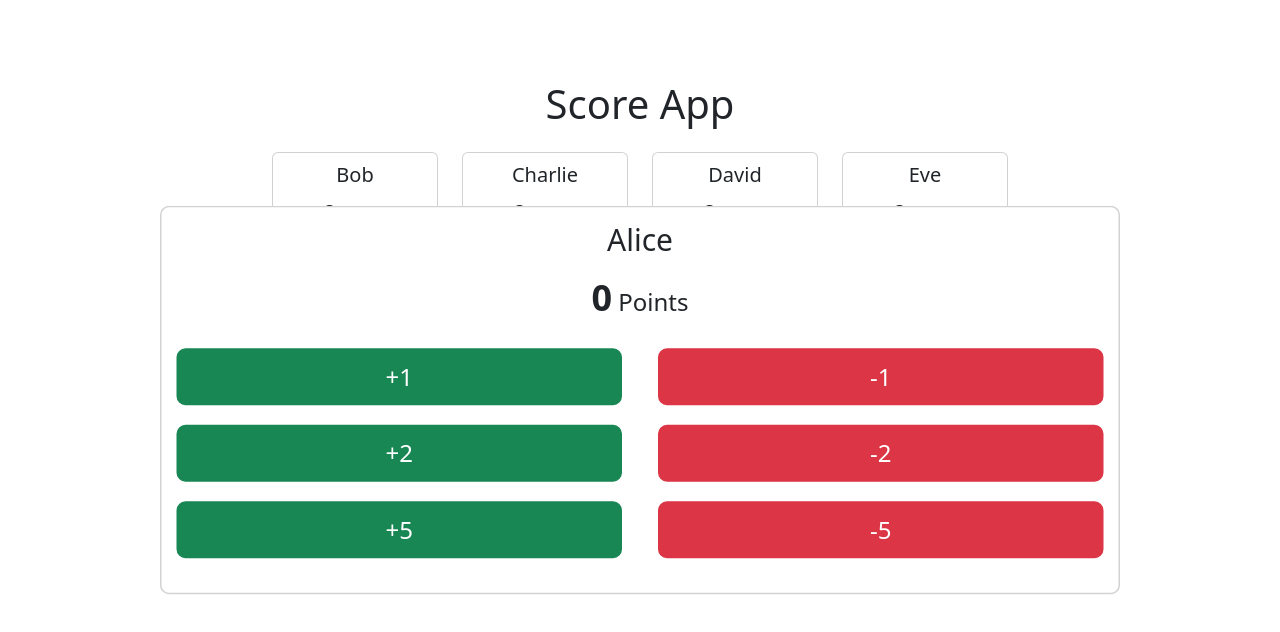
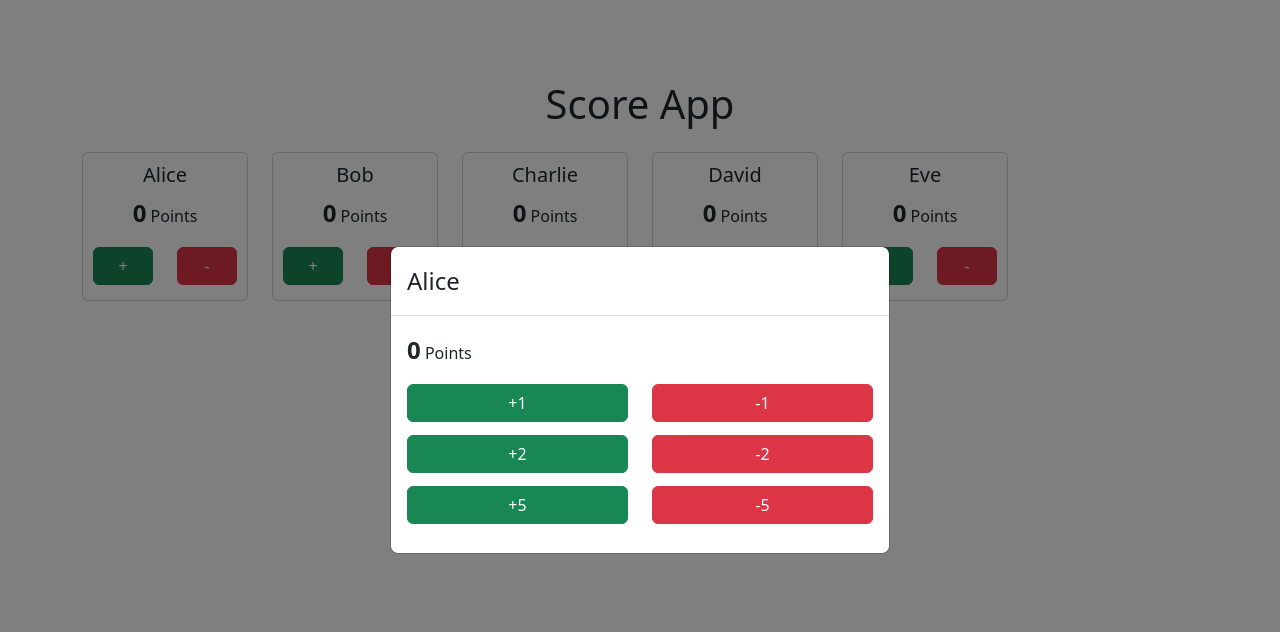
Before and after one commit to ChrisirhC1/ScoreApp, a React (Vite) app in the folder score-app/: page / in a window 1280 px wide. Both pictures are taken after a click on the element "Alice". Shown: the top 632 px of the page. Built offline with nearby package versions, Linux system fonts and the light colour scheme.

Commit message:
modal is better

```diff
--- a/score-app/src/components/playerCard/PlayerCard.jsx
+++ b/score-app/src/components/playerCard/PlayerCard.jsx
@@ -1,27 +1,28 @@
 import React, { useState, useEffect, useCallback } from 'react';
-import { Card, Button, Row, Col } from 'react-bootstrap';
-import './PlayerCard.css';  // Importez votre fichier CSS où l'animation "shake" est définie
+import { Card, Button, Row, Col, Modal } from 'react-bootstrap';
+import './PlayerCard.css';  // Importez toujours le fichier CSS pour l'animation "shake"
 
 const PlayerCard = ({ player, onScoreChange }) => {
-    const [score, setScore] = useState(player.score);
-    const [expanded, setExpanded] = useState(false);  // Nouvel état pour savoir si la carte est agrandie
-    const [shakeError, setShakeError] = useState(false);  // État pour gérer l'animation d'erreur
+    const [score, setScore] = useState(() => {
+        // Initialisation du score depuis le localStorage ou 0 si non trouvé
+        const savedScores = JSON.parse(localStorage.getItem('scores')) || {};
+        return savedScores[player.name] ?? 0;
+    });
+    const [showModal, setShowModal] = useState(false);
+    const [shakeError, setShakeError] = useState(false);
 
-    // Mettre à jour le score dans le localStorage lorsque le score change
     useEffect(() => {
         const scores = JSON.parse(localStorage.getItem('scores')) || {};
         scores[player.name] = score;
         localStorage.setItem('scores', JSON.stringify(scores));
     }, [score, player.name]);
 
-    // Fonction de mise à jour du score (empêche les scores négatifs)
     const updateScore = useCallback((delta) => {
-        // Calcule le nouveau score
         const newScore = score + delta;
 
-        if (score == 0 && delta < 0) {
-            setShakeError(true);  // Active l'animation d'erreur
-            setTimeout(() => setShakeError(false), 300);  // Désactive l'animation après 0.3s
+        if (score === 0 && delta < 0) {
+            setShakeError(true);
+            setTimeout(() => setShakeError(false), 300);
             return;
         }
 
@@ -30,35 +31,40 @@ const PlayerCard = ({ player, onScoreChange }) => {
         onScoreChange(player.name, finalScore);
     }, [score, onScoreChange, player.name]);
 
-    // Liste des valeurs de points à ajouter/retirer
     const scoreOptions = [1, 2, 5];
-
-    const toggleCardSize = () => {
-        setExpanded(!expanded); // Inverser l'état agrandi
-    };
+    const toggleModal = () => setShowModal(!showModal);
 
     return (
-        <div className=" mb-4">
-            <Card className={`text-center ${expanded ? 'expanded-card' : ''}`}>
+        <>
+            {/* Carte principale */}
+            <div className="mb-4">
+                <Card className="text-center">
                     <Card.Body className="d-flex flex-column">
-                    <Card.Title onClick={toggleCardSize} >
+                        <Card.Title onClick={toggleModal}>
                             {player.name}
                         </Card.Title>
-                    <Card.Text className={shakeError ? 'shake' : ''}><strong style={{fontSize:"1.5em"}}>{score}</strong> Points</Card.Text>
-                    {!expanded ? (
-                        <>
+                        <Card.Text className={shakeError ? 'shake' : ''}>
+                            <strong style={{ fontSize: "1.5em" }}>{score}</strong> Points
+                        </Card.Text>
                         <Row>
                             <Col xs={12} sm={6}>
                                 <Button variant="success" onClick={() => updateScore(1)}>+</Button>
                             </Col>
                             <Col xs={12} sm={6}>
-                            <Button variant="danger"  onClick={() => updateScore(-1)}>-</Button>
+                                <Button variant="danger" onClick={() => updateScore(-1)}>-</Button>
                             </Col>
                         </Row>
+                    </Card.Body>
+                </Card>
+            </div>
 
-                        </>
-                    ) : (
-                        <>
+            {/* Modal Bootstrap */}
+            <Modal show={showModal} onHide={toggleModal} centered className='modal'>
+                <Modal.Header >
+                    <Modal.Title>{player.name}</Modal.Title>
+                </Modal.Header>
+                <Modal.Body>
+                    <p><strong style={{ fontSize: "1.5em" }}>{score}</strong> Points</p>
                     {scoreOptions.map((value) => (
                         <Row key={value} className="mb-2">
                             <Col xs={6}>
@@ -69,11 +75,14 @@ const PlayerCard = ({ player, onScoreChange }) => {
                             </Col>
                         </Row>
                     ))}
+                </Modal.Body>
+                {/* <Modal.Footer>
+                    <Button variant="secondary" onClick={toggleModal}>
+                        Fermer
+                    </Button>
+                </Modal.Footer> */}
+            </Modal>
         </>
-                    )}
-                </Card.Body>
-            </Card>
-        </div>
     );
 };
 
--- a/score-app/src/components/playerCard/playerCard.css
+++ b/score-app/src/components/playerCard/playerCard.css
@@ -1,25 +1,4 @@
-/* Animation pour la carte lorsqu'elle est agrandie */
-/* Animation corrigée pour centrer et agrandir la carte */
-@keyframes enlarge {
-  0% {
-    transform: translate(-50%, -50%) scale(1);
-  }
 
-  100% {
-    transform: translate(-50%, -50%) scale(1.5);
-    /* Taille augmentée et centrée */
-  }
-}
-
-@keyframes delarge {
-  0% {
-    transform: scale(1.5);
-  }
-
-  100% {
-    transform: scale(1);
-  }
-}
 
 /* Ajoutez une animation de "secousse" lorsque l'erreur est déclenchée */
 @keyframes shake {
@@ -48,11 +27,7 @@
   animation: shake 0.3s ease;
 }
 
-.card {
-  transform: scale(1);
-  animation: delarge 0.3s ease;
 
-}
 
 .card-title {
   font-size: em;
@@ -64,30 +39,18 @@
   padding: 10px;
 }
 
-.expanded-card {
-  animation: enlarge 0.3s ease;
-  transform: translate(-50%, -50%) scale(1.5);
-  /* Centre la carte et l'agrandit */
-  z-index: 10;
-  /* Assurez-vous que la carte agrandie soit au-dessus des autres */
-  position: fixed;
-  /* Fixer la carte par rapport à la fenêtre */
-  top: 50%;
-  /* Position verticale centrée */
-  left: 50%;
-  /* Position horizontale centrée */
-  width: 50%;
-  /* Ajustez la largeur si nécessaire */
-}
-
 
 .card button {
   width: 100%;
   margin-bottom: 5px;
 }
 
-.expanded-card button {
+
+.modal button {
   width: 100%;
-  /* Ajustez pour éviter un débordement visuel */
   margin-bottom: 5px;
 }
+
+.modal-dialog {
+  /* max-width: 90%; */
+}
```
Lines whose indentation alone changed are shown as unchanged.
